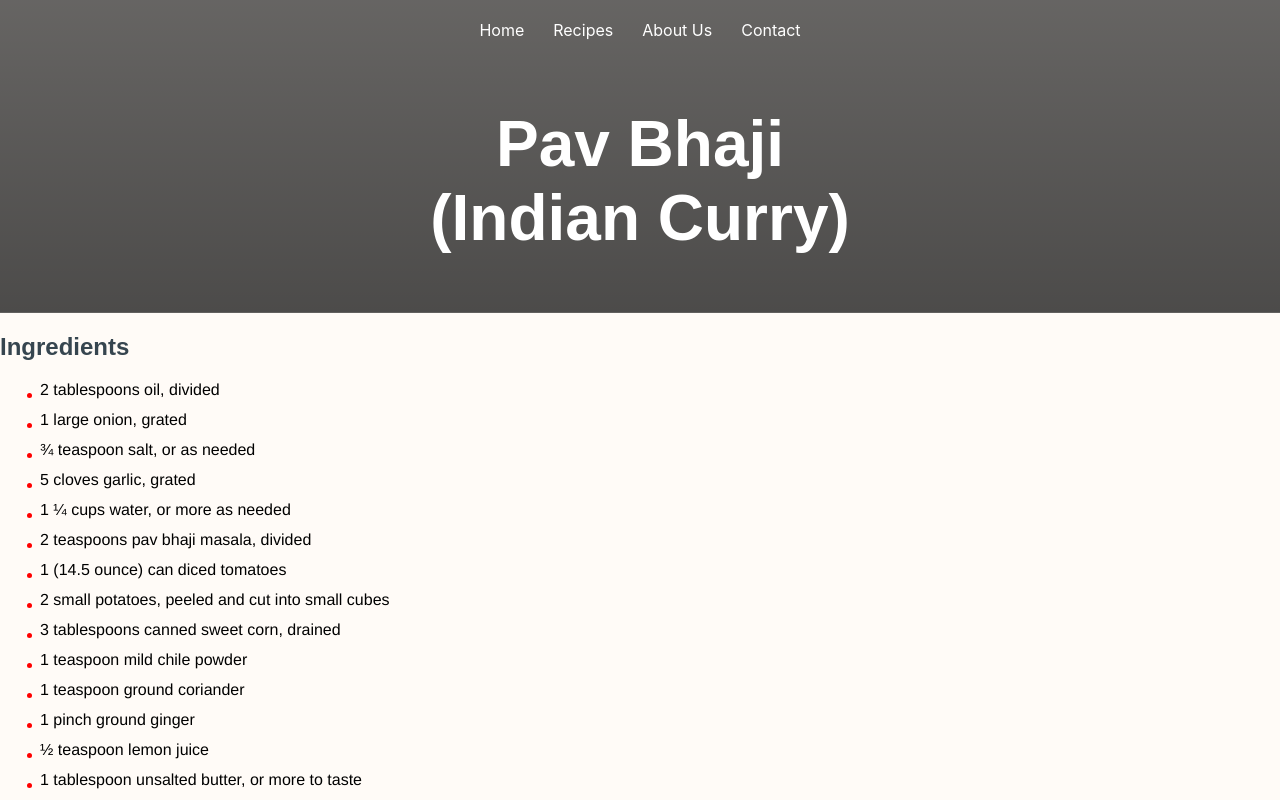
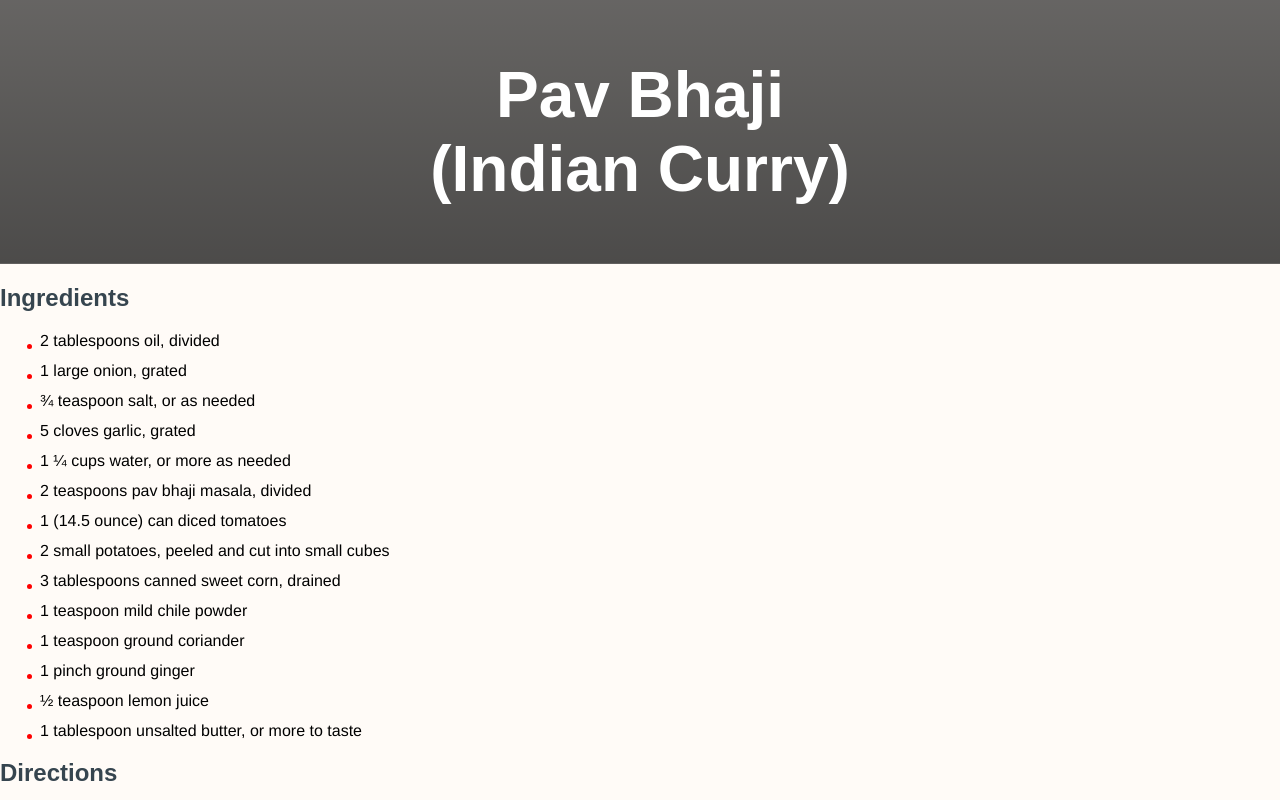
Before and after one commit to Spandan-m-28/SAIT-Activity, a plain HTML site: page recipe1.html in a window 1280 px wide. Shown: the top 800 px of the page. Drawn offline with Linux system fonts and the light colour scheme.

Commit message:
Delete nav-bar from recipe1.html

```diff
--- a/recipe1.html
+++ b/recipe1.html
@@ -8,14 +8,6 @@
   </head>
   <body>
     <div class="header">
-      <div class="nav-bar">
-        <nav>
-          <a href="#">Home</a>
-          <a href="#">Recipes</a>
-          <a href="#">About Us</a>
-          <a href="#">Contact</a>
-        </nav>
-      </div>
       <h1>
         Pav Bhaji <br />
         (Indian Curry)
```
